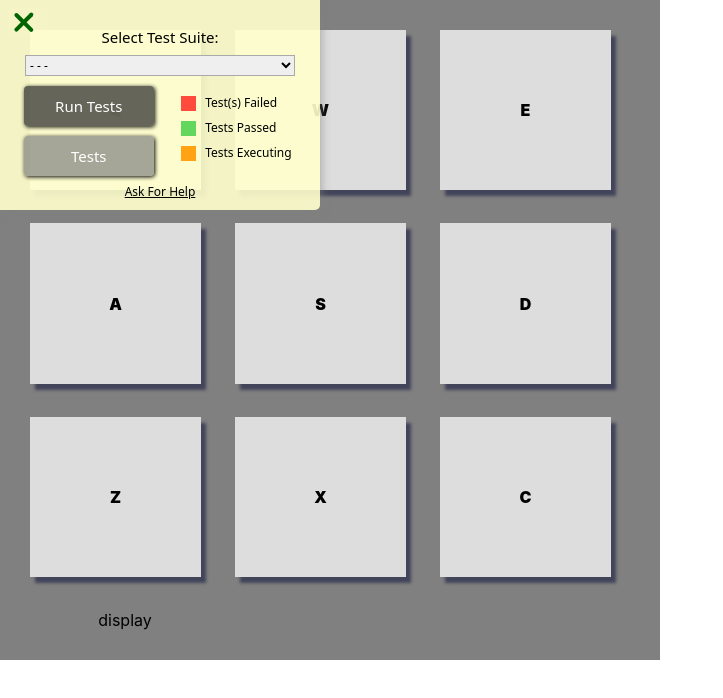
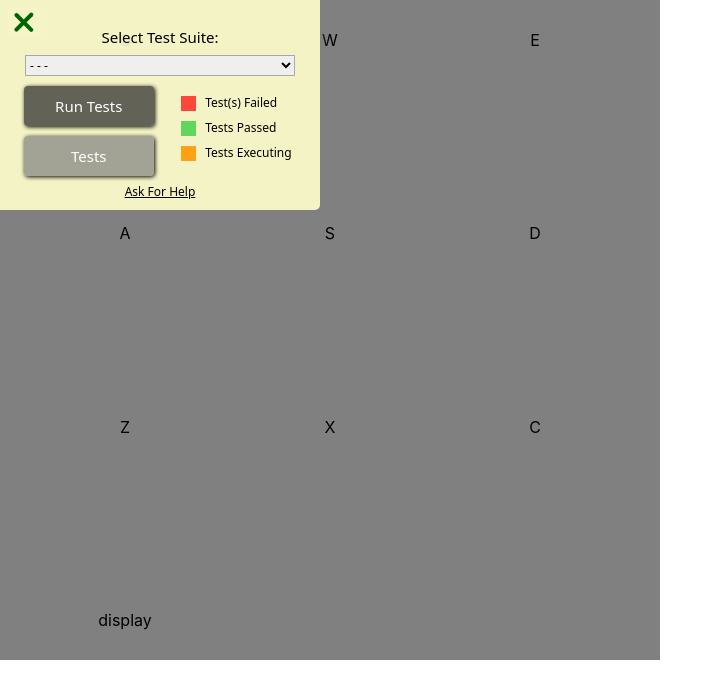
Before and after one commit to MarcinPietkiewicz/drum-machine-redux, a React (Create React App) app: page / in a window 1280 px wide. Shown: the top 698 px of the page, without its empty margins (0-723 px from the left). Built offline with nearby package versions, Linux system fonts and the light colour scheme.

Commit message:
Created DrumPad and DrumBox elements

```diff
--- a/src/App.js
+++ b/src/App.js
@@ -1,6 +1,6 @@
 import React from "react";
 import "./App.css";
-import DrumPad from "./DrumPad";
+import DrumBox from "./DrumBox";
 
 class App extends React.Component {
   constructor(props) {
@@ -11,7 +11,7 @@ class App extends React.Component {
   render() {
     return (
       <div className="App" id="drum-machine">
-        <DrumPad />
+        <DrumBox />
         <div id="display">display</div>
       </div>
     );
--- /dev/null
+++ b/src/DrumBox.js
@@ -0,0 +1,28 @@
+import React from "react";
+import styles from "./DrumBox.css";
+import DrumPad from './DrumPad';
+
+class DrumBox extends React.Component {
+  constructor(props) {
+    super(props);
+    this.state = {};
+  }
+
+  render() {
+    return (
+      <React.Fragment>
+        <DrumPad className="drum-pad" id="Q" clipId={'Heater-1'} clip={'https://s3.amazonaws.com/freecodecamp/drums/Heater-1.mp3'} keyCode={81} keyTrigger={'Q'} />
+        <DrumPad className="drum-pad" id="W" clipId={'Heater-2'} clip={'https://s3.amazonaws.com/freecodecamp/drums/Heater-2.mp3'} keyCode={87} keyTrigger={'W'} />
+        <DrumPad className="drum-pad" id="E" clipId={'Heater-3'} clip={'https://s3.amazonaws.com/freecodecamp/drums/Heater-3.mp3'} keyCode={69} keyTrigger={'E'} />
+        <DrumPad className="drum-pad" id="A" clipId={'Heater-4'} clip={'https://s3.amazonaws.com/freecodecamp/drums/Heater-4_1.mp3'} keyCode={65} keyTrigger={'A'} />
+        <DrumPad className="drum-pad" id="S" clipId={'Clap'} clip={'https://s3.amazonaws.com/freecodecamp/drums/Heater-6.mp3'} keyCode={83} keyTrigger={'S'} />
+        <DrumPad className="drum-pad" id="D" clipId={'Open-HH'} clip={'https://s3.amazonaws.com/freecodecamp/drums/Dsc_Oh.mp3'} keyCode={68} keyTrigger={'D'} />
+        <DrumPad className="drum-pad" id="Z" clipId={'Kick-n-hat'} clip={'https://s3.amazonaws.com/freecodecamp/drums/Kick_n_Hat.mp3'} keyCode={90} keyTrigger={'Z'} />
+        <DrumPad className="drum-pad" id="X" clipId={'Kick'} clip={'https://s3.amazonaws.com/freecodecamp/drums/RP4_KICK_1.mp3'} keyCode={88} keyTrigger={'X'} />
+        <DrumPad className="drum-pad" id="C" clipId={'Closed-HH'} clip={'https://s3.amazonaws.com/freecodecamp/drums/Cev_H2.mp3'} keyCode={67} keyTrigger={'C'} />
+      </React.Fragment>
+    );
+  }
+}
+
+export default DrumBox;
--- a/src/DrumPad.js
+++ b/src/DrumPad.js
@@ -1,7 +1,6 @@
 import React from "react";
-import styles from "./DrumPad.css";
 
-class DrumBox extends React.Component {
+class DrumPad extends React.Component {
     constructor(props) {
         super(props);
         this.state = {};
@@ -9,19 +8,9 @@ class DrumBox extends React.Component {
 
     render() {
         return (
-      <React.Fragment>
-        <div className="drum-pad" id="Q">Q</div>
-        <div className="drum-pad" id="W">W</div>
-        <div className="drum-pad" id="E">E</div>
-        <div className="drum-pad" id="A">A</div>
-        <div className="drum-pad" id="S">S</div>
-        <div className="drum-pad" id="D">D</div>
-        <div className="drum-pad" id="Z">Z</div>
-        <div className="drum-pad" id="X">X</div>
-        <div className="drum-pad" id="C">C</div>
-      </React.Fragment>
-    );
+            <div>{this.props.id}</div>
+        )
     }
 }
 
-export default DrumBox;
+export default DrumPad;
```
Also changed, not shown: src/DrumBox.css (renamed from src/DrumPad.css). Lines whose indentation alone changed are shown as unchanged.
